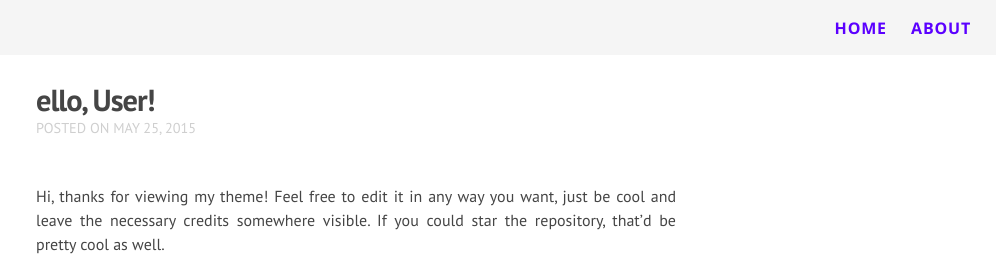
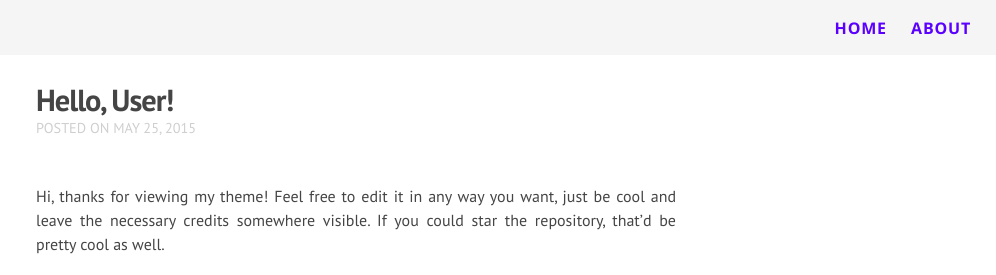
Before and after one commit to MichaelShaneSmith/MichaelShaneSmith.github.io, a Jekyll site: the page built from _posts/2015-05-25-hello.markdown, in a window 1280 px wide. Shown: the top 275 px of the page, without its empty margins (284-1280 px from the left). Built offline with Jekyll 4.4.1, drawn with Linux system fonts in a browser that asks for light colours; nearby versions of some CDN libraries.

```diff
--- a/_posts/2015-05-25-hello.markdown
+++ b/_posts/2015-05-25-hello.markdown
@@ -1,6 +1,6 @@
 ---
 layout: post
-title: "ello, User!"
+title: "Hello, User!"
 date: 2015-05-25
 categories:
 ---
--- a/_posts/2015-05-25-education.markdown
+++ b/_posts/education.markdown
@@ -16,7 +16,7 @@ Exp. June 2020
 {: style="text-align: center"}
 ---
 
-###Northwestern University | McCormick School of Engineering
+Northwestern University | McCormick School of Engineering
 {: style="text-align: center"}
 BS in Computer Science
 {: style="text-align: center"}
```
Also changed, not shown: other parts of _posts/education.markdown (+2 -2 lines).
